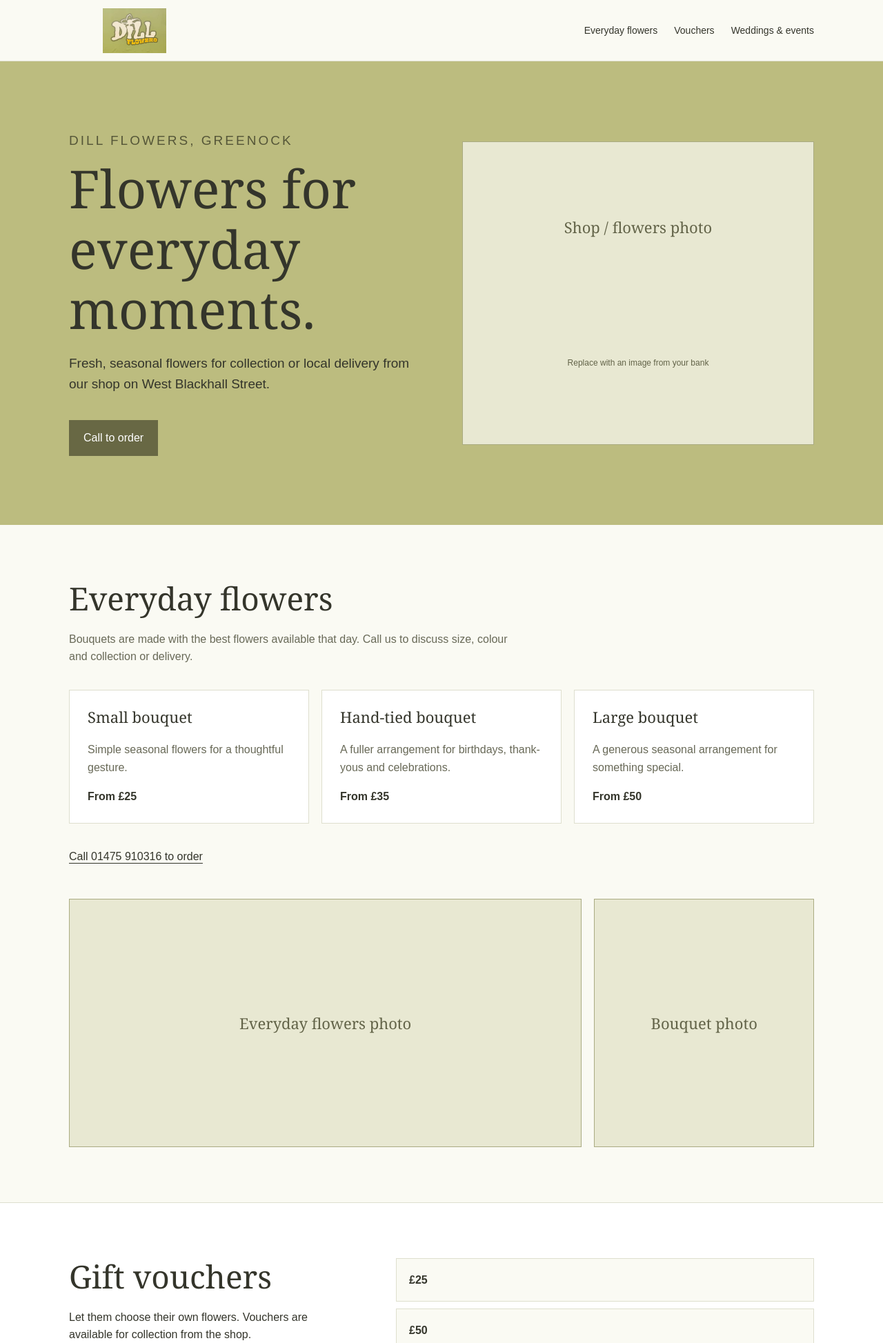
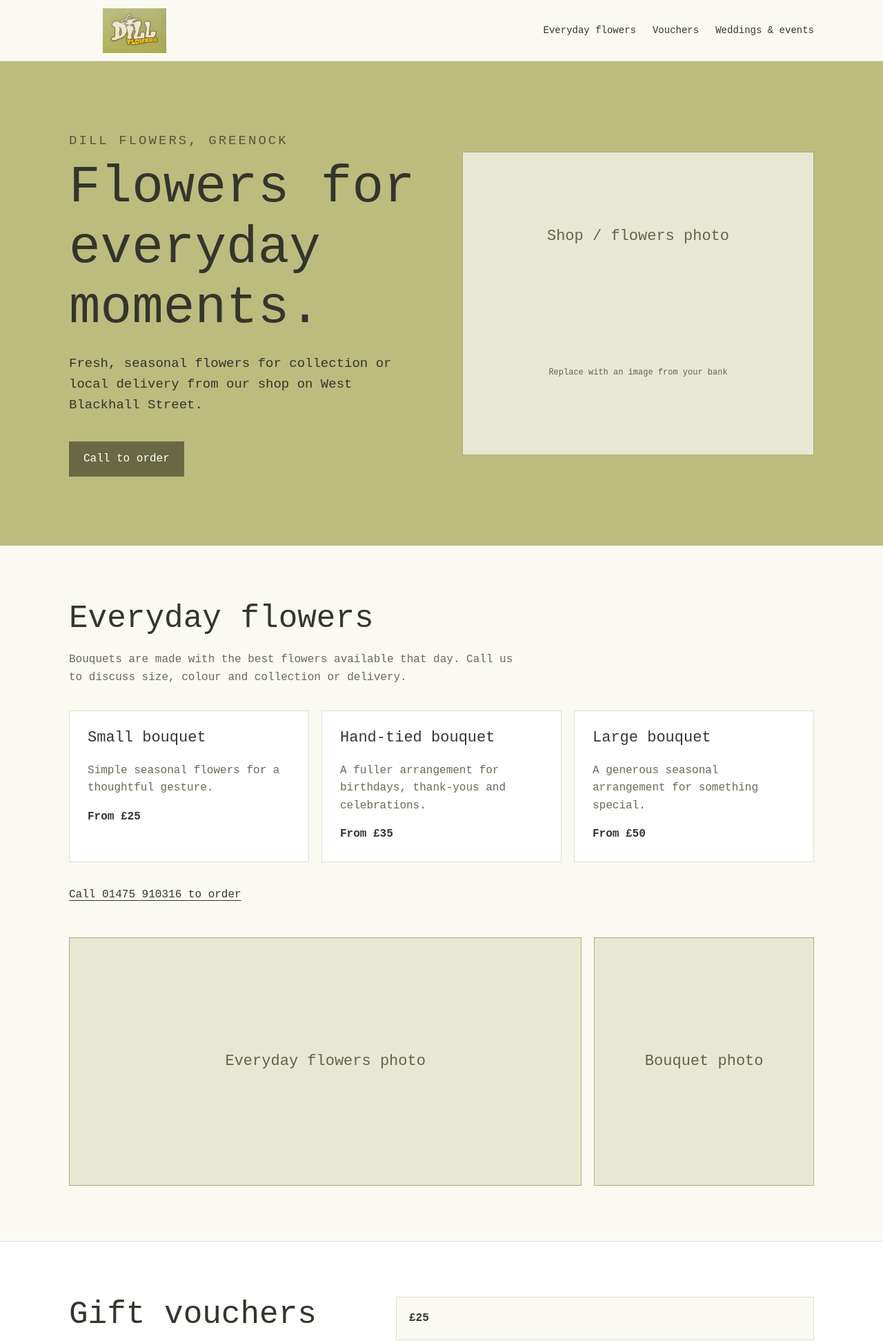
Before and after one commit to maxmcfarlaneneso/flo, a Flask app: page / in a window 1280 px wide. Shown: the top 1947 px of the page at 69% size. Run offline with Flask 3, Linux system fonts and the light colour scheme.

Commit message:
chore: typewriter

```diff
--- a/static/style.css
+++ b/static/style.css
@@ -1,20 +1,20 @@
 :root { --paper:#fafaf3; --white:#fff; --ink:#34352b; --muted:#686957; --sage:#bcbc7f; --dark:#686844; --line:#dedfce; }
 * { box-sizing:border-box; }
 html { scroll-behavior:smooth; }
-body { margin:0; background:var(--paper); color:var(--ink); font:16px/1.6 Arial,sans-serif; }
+body { margin:0; background:var(--paper); color:var(--ink); font:16px/1.6 "Courier New", Courier, monospace; }
 a { color:inherit; }
 img { max-width:100%; }
 .wrap { width:min(1080px,calc(100% - 40px)); margin:auto; }
 .narrow { max-width:720px; }
 .site-header { position:sticky; top:0; z-index:100; background:rgba(250,250,243,.96); border-bottom:1px solid var(--line); backdrop-filter:blur(8px); }
 .header-inner { min-height:88px; display:flex; align-items:center; justify-content:space-between; gap:30px; }
-.brand { text-decoration:none; font:30px Georgia,serif; }
+.brand { text-decoration:none; font:30px "Courier New", Courier, monospace; }
 .brand img { display:block; width:190px; height:65px; object-fit:contain; }
 nav { display:flex; gap:24px; }
 nav a { text-decoration:none; font-size:14px; }
 .hero,.page-heading { padding:100px 0; background:var(--sage); }
 .eyebrow { margin:0 0 10px; color:#555638; font-size:12px; letter-spacing:.16em; text-transform:uppercase; }
-h1,h2,h3 { font-family:Georgia,serif; font-weight:400; line-height:1.15; }
+h1,h2,h3 { font-family:"Courier New", Courier, monospace; font-weight:400; line-height:1.15; }
 h1 { margin:0 0 20px; font-size:clamp(45px,7vw,76px); }
 h2 { margin:0 0 20px; font-size:clamp(32px,4vw,46px); }
 h3 { margin-top:0; font-size:22px; }
@@ -56,7 +56,7 @@ footer { padding:34px 0; background:var(--dark); color:white; }
 .hero-grid,.wedding-hero-grid { display:grid; grid-template-columns:1fr 1fr; gap:60px; align-items:center; }
 .hero-copy { max-width:620px; }
 .photo-placeholder { display:grid; place-items:center; min-height:260px; padding:25px; border:1px solid #aaaB82; background:#e8e8d2; color:#626348; text-align:center; }
-.photo-placeholder span { font:22px Georgia,serif; }
+.photo-placeholder span { font:22px "Courier New", Courier, monospace; }
 .photo-placeholder small { display:block; margin-top:8px; font-size:12px; }
 .hero-photo { min-height:440px; }
 .photo-strip { display:grid; grid-template-columns:1.4fr .6fr; gap:18px; margin-top:48px; align-items:stretch; }
```
